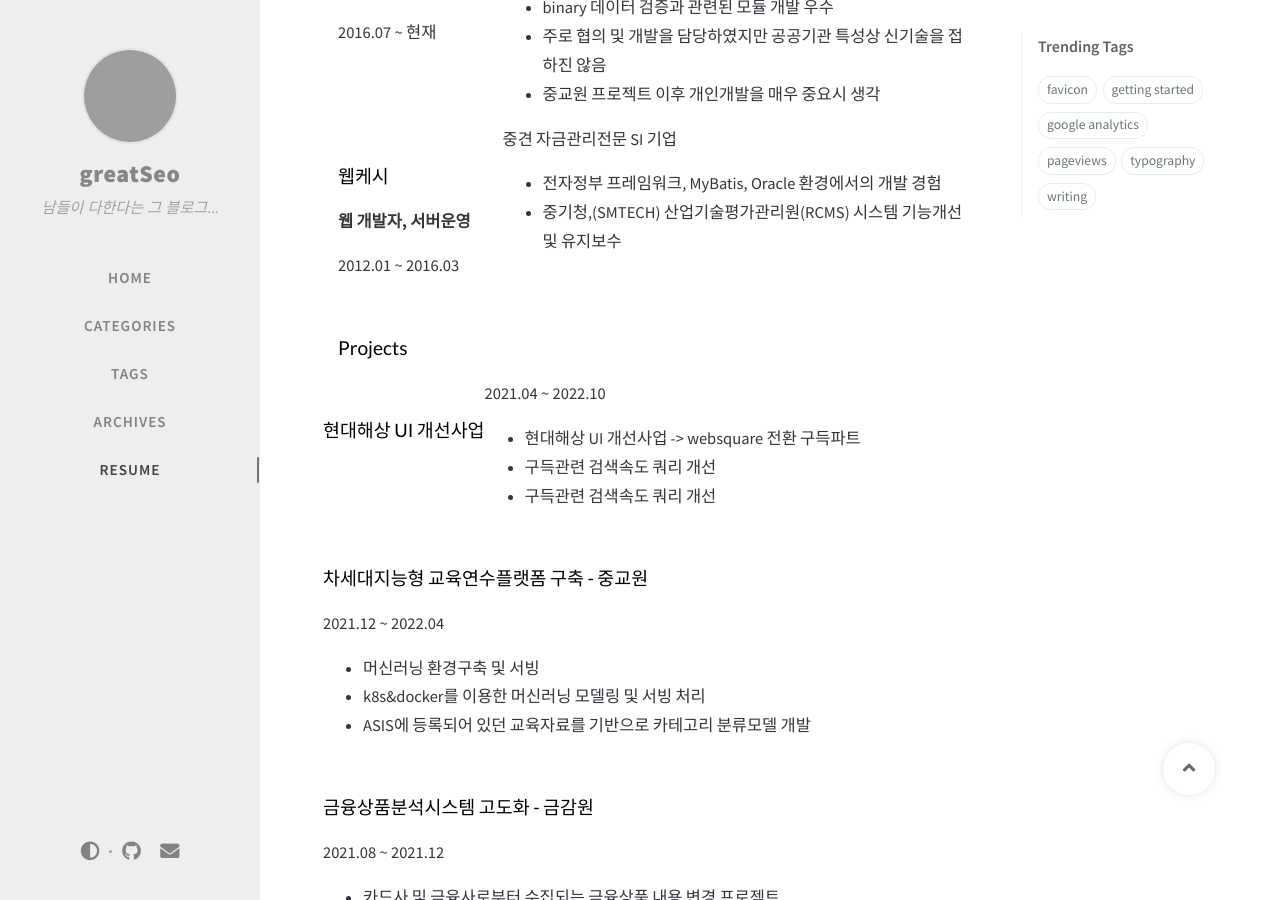
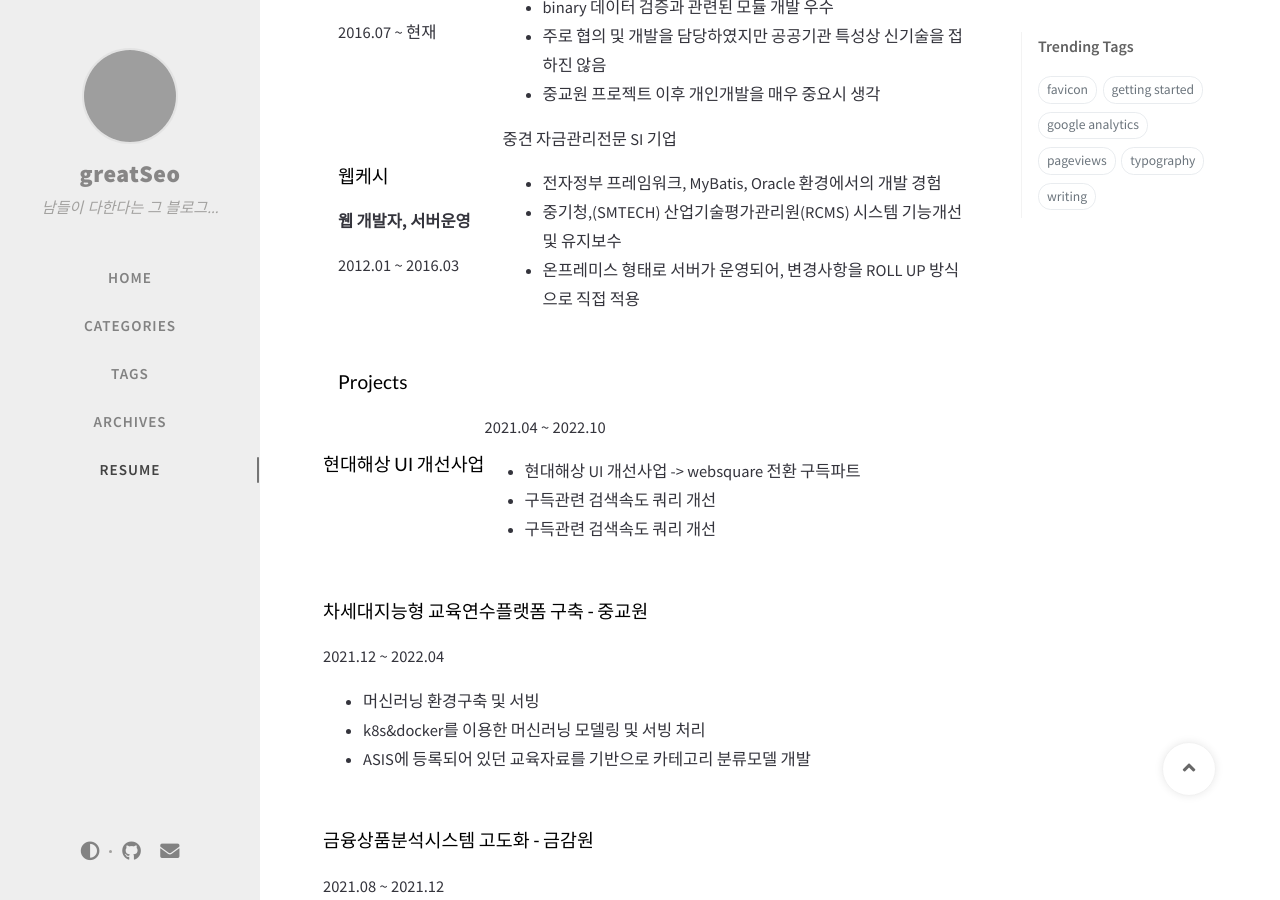
Before and after one commit to sungjinseo/sungjinseo.github.io, a Jekyll site: the page built from _tabs/resume.md, in a window 1280 px wide and 900 px high, scrolled down 613 px. Built offline with Jekyll 4.4.1, drawn with Linux system fonts in a browser that asks for light colours; nearby versions of some CDN libraries; comment, search, counter and statistics services are not loaded; grey boxes are pictures that could not be loaded.

Commit message:
경험사항 추가

```diff
--- a/_data/resume/experience.yml
+++ b/_data/resume/experience.yml
@@ -19,3 +19,4 @@
   description: | # this will include new lines to allow paragraphs
      * 전자정부 프레임워크, MyBatis, Oracle 환경에서의 개발 경험
      * 중기청,(SMTECH) 산업기술평가관리원(RCMS) 시스템 기능개선 및 유지보수
+     * 온프레미스 형태로 서버가 운영되어, 변경사항을 ROLL UP 방식으로 직접 적용
```
